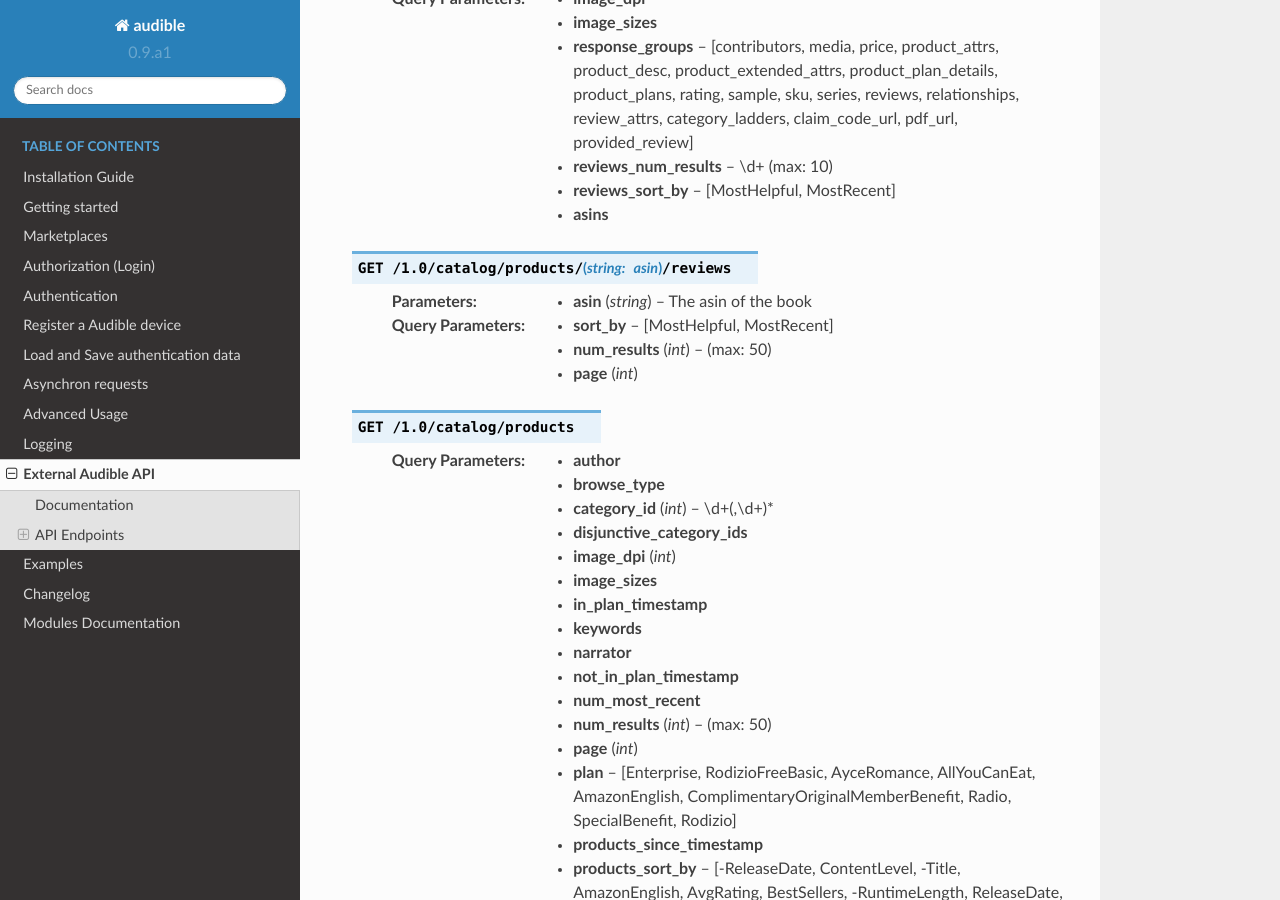
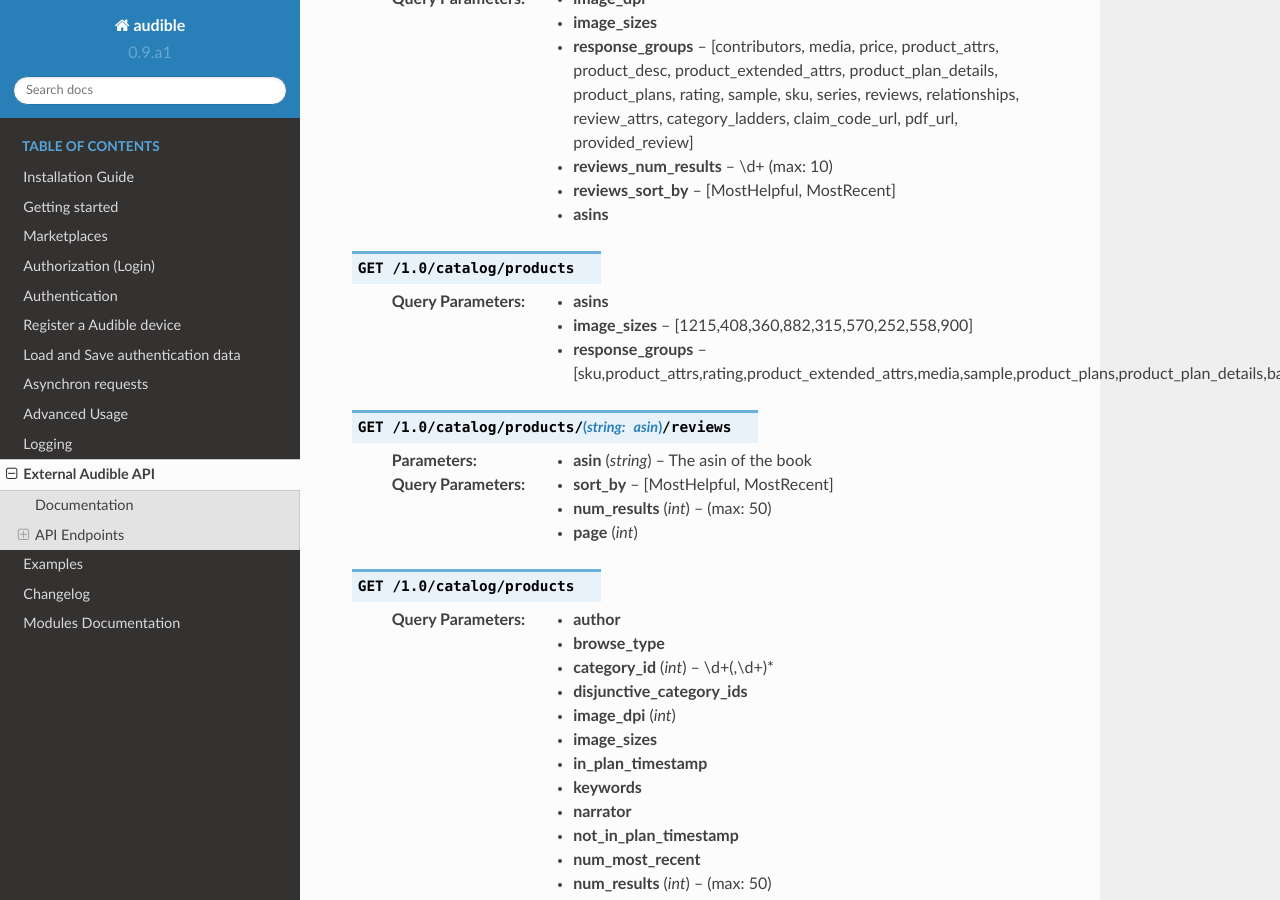
Before and after one commit to mkb79/Audible, a Sphinx documentation site: the page built from docs/source/misc/external_api.rst, in a window 1280 px wide and 900 px high, scrolled down 4431 px. Built offline with Sphinx 7.4.7 and the Read the Docs theme 2.0.0, drawn with Linux system fonts in a browser that asks for light colours.

Commit message:
Update external_api.rst

```diff
--- a/docs/source/misc/external_api.rst
+++ b/docs/source/misc/external_api.rst
@@ -205,6 +205,12 @@
    :query reviews_num_results: \\d+ (max: 10)
    :query reviews_sort_by: [MostHelpful, MostRecent]
    :query asins:
+
+.. http:get:: /1.0/catalog/products
+
+   :query asins:
+   :query image_sizes: [1215,408,360,882,315,570,252,558,900]
+   :query response_groups: [sku,product_attrs,rating,product_extended_attrs,media,sample,product_plans,product_plan_details,badges,relationships,customer_rights,product_desc,contributors]
 
 .. http:get:: /1.0/catalog/products/(string:asin)/reviews
 
```
